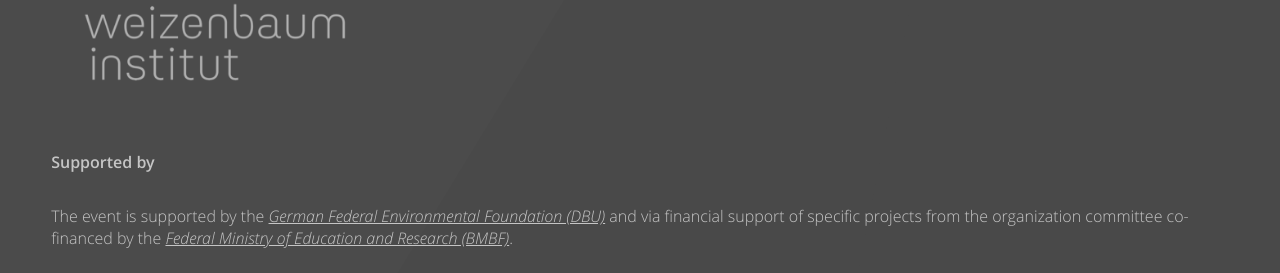
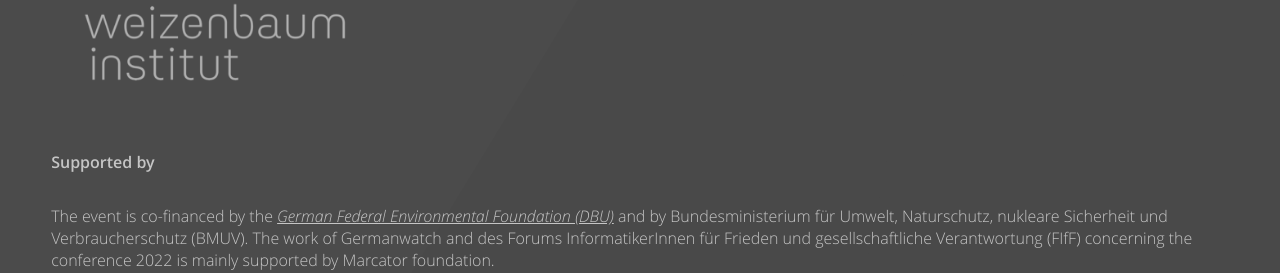
Before and after one commit to AfeefaDe/bitbaum, a PHP site: template public/pages/konferenz.php in a window 1280 px wide. Shown: the part 6227-6500 px from the top of the page. Run offline with PHP 8.4, Linux system fonts and the light colour scheme; the template is opened without the code that fills it: most values are stand-ins (such as "Sample title", 1, 10 or a date in 2020); style sheets or scripts are compiled from the project's sources; some libraries are stand-ins or nearby versions.

Commit message:
changed support by sentence in english

```diff
--- a/public/components/logos.php
+++ b/public/components/logos.php
@@ -41,9 +41,11 @@
             <a href="https://netzpolitik.org" target="_blank"><img class="smaller" src="/img/logo-netzpolitik-org.svg"
                                                                    title="Netzpolitik.org"></a> -->
             <p><strong>Supported by</strong></p>
-            <p>The event is supported by the <a href="https://www.dbu.de" target="_blank">German Federal Environmental Foundation (DBU)</a> and via financial support of
-                specific projects from the organization committee co-financed by the
-                <a href="https://www.bmbf.de" target="_blank">Federal Ministry of Education and Research (BMBF)</a>.
+            <p>The event is co-financed by the <a href="https://www.dbu.de" target="_blank">German Federal Environmental Foundation (DBU)</a>
+            and by Bundesministerium für Umwelt, Naturschutz, nukleare Sicherheit und Verbraucherschutz
+                (BMUV). The work of Germanwatch and des Forums InformatikerInnen für
+                Frieden und gesellschaftliche Verantwortung (FIfF) concerning the conference 2022 is mainly supported by
+                Marcator foundation.
             </p>
             <a href="https://www.dbu.de" target="_blank"><img class="no-hover" src="/img/logo-dbu.png" title="Deutsche Bundesstiftung Umwelt (DBU)"></a>
             <!-- <a href="https://www.bmbf.de" target="_blank"><img src="/img/logo-bmbf.svg" title="Bundesministerium für Bildung und Forschung (BMBF)"></a> -->
@@ -106,8 +108,8 @@ break;
                 einzelner Trägerkreisorganisationen vom
                 <a href="https://www.bmbf.de" target="_blank">Bundesministerium für Bildung und Forschung (BMBF)</a>
                 kofinanziert.-->
-                Die Veranstaltung wird gefördert durch die <a href="https://www.dbu.de" target="_blank">Deutsche Bundesstiftung Umwelt (DBU)</a> und vom
-                Bundesministerium für Umwelt, Naturschutz, nukleare Sicherheit und Verbraucherschutz
+                Die Veranstaltung wird gefördert durch die <a href="https://www.dbu.de" target="_blank">Deutsche Bundesstiftung Umwelt (DBU)</a>
+                und vom Bundesministerium für Umwelt, Naturschutz, nukleare Sicherheit und Verbraucherschutz
                 (BMUV) kofinanziert. Die Arbeit von Germanwatch und des Forums InformatikerInnen für
                 Frieden und gesellschaftliche Verantwortung (FIfF) im Rahmen der Bits & Bäume-Konferenz
                 2022 wird hauptsächlich gefördert durch die Stiftung Mercator.
```
